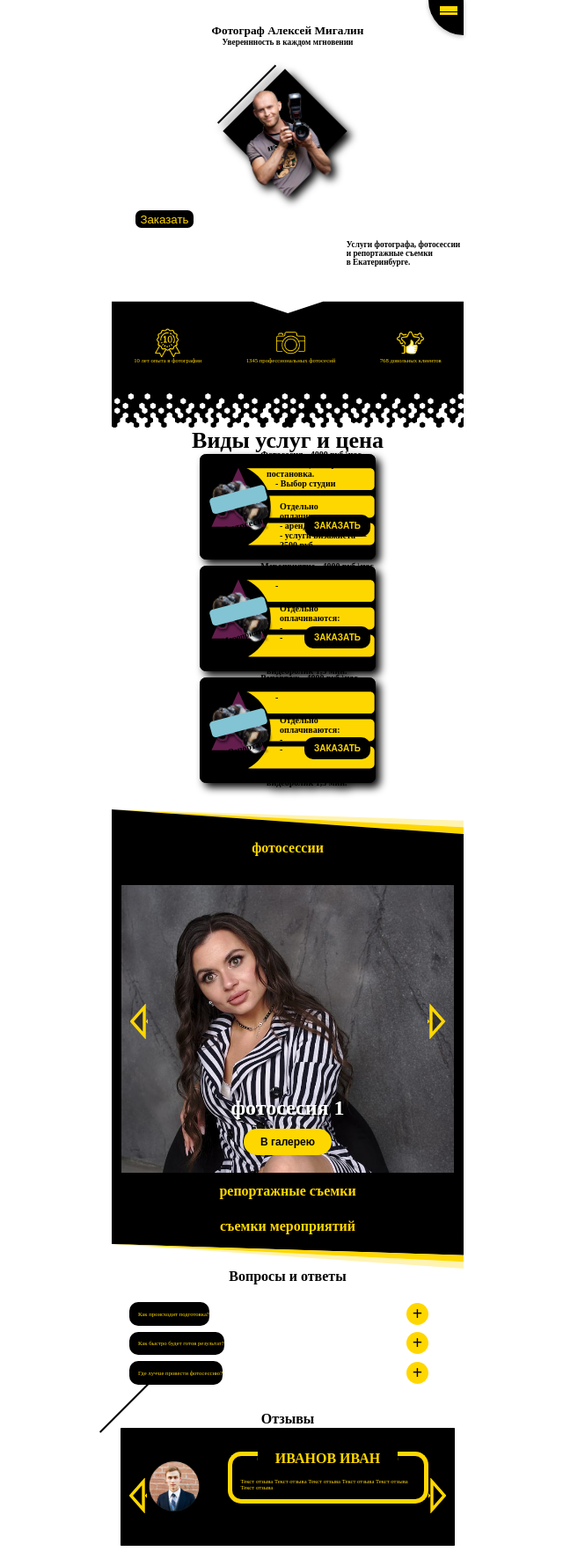
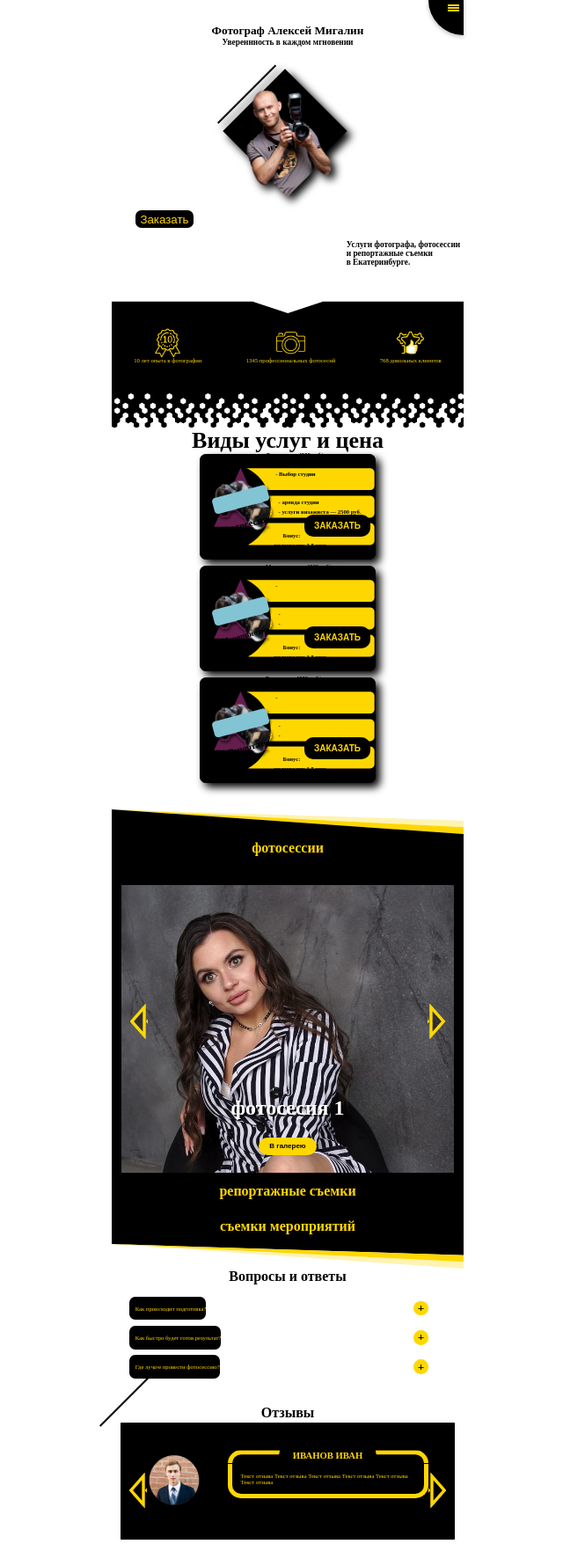
Before and after one commit to strnikolay/photographer-s-personal-website, a React (Create React App) app: page / in a window 1280 px wide. Shown: the whole page at 88% size, without its empty margins (313-953 px from the left). Built offline with nearby package versions, Linux system fonts and the light colour scheme; a web font is replaced by a local one.

Commit message:
26_01_24

```diff
--- a/src/components/FAQ/faq.css
+++ b/src/components/FAQ/faq.css
@@ -7,7 +7,7 @@
 .faq-wrapper .title {
     font-size: 2.4rem;
     font-weight: 600;
-    margin-bottom: 20px;
+    margin-bottom: 2rem;
 }
 
 details{
@@ -37,9 +37,9 @@ details > summary {
     display: flex;
     justify-content: flex-start;
     background-color: #000;
-    border-radius: 10px;
+    border-radius: 1rem;
     align-items: center;
-    padding-left: 10px;
+    padding-left: 1rem;
     color:var(--yellow);
     transition: transform 5s linear;
 }
@@ -47,11 +47,11 @@ details > summary {
 
 summary:before {
     content: "+";
-    width: 25px;
-    height: 25px;
+    width: 2.5rem;
+    height: 2.5rem;
     background-color: #ffd700;
     border-radius: 50%;
-    font-size: 20px;
+    font-size: 2rem;
     font-weight: bold;
     position: absolute;
     right: 40px;
--- a/src/components/gallery/gallery.css
+++ b/src/components/gallery/gallery.css
@@ -170,10 +170,10 @@ button {
   justify-content: center;
   align-items: center;
   background-color: var(--yellow);
-  font-size: 12px;
+  font-size: 1.2rem;
   font-weight: 700;
-  width: 100px;
-  height: 30px;
+  width: 10rem;
+  height: 3rem;
   text-align: center;
   position: absolute;
   bottom: 20px;
--- a/src/components/header/header.css
+++ b/src/components/header/header.css
@@ -34,7 +34,7 @@ li, a {
 }
 li {
     width: 23rem;
-    text-indent: 56px;
+    text-indent: 5.6rem;
 }
 a:focus {
     display: block;
@@ -56,12 +56,12 @@ a:focus {
 }
 
 #trigger, #burger, #burger:before, #burger:after {
-    right: 7px;
+    right: .7rem;
     position: absolute;
-    top: 7px;
+    top: .7rem;
     background: var(--yellow);
-    width: 20px;
-    height: 3px;
+    width: 2rem;
+    height: .3rem;
     transition: .2s ease;
     cursor: pointer;
     z-index: 3;
--- a/src/components/history/PoligonScreenSeparator.css
+++ b/src/components/history/PoligonScreenSeparator.css
@@ -2,10 +2,10 @@
 .PS .section-black {
   display: flex;
   background-color: #000;
-  background-size: auto 60px;
+  background-size: auto 6rem;
   background-repeat: repeat-x;
   background-position: center bottom;
-  padding-bottom: 0px;
+  padding-bottom: 0;
 }
 
 
--- a/src/components/reviews/reviews.css
+++ b/src/components/reviews/reviews.css
@@ -81,8 +81,8 @@
     left: 0;
     width: 100%;
     text-align: center;
-    font-size: 16px;
-    line-height: 25px;
+    font-size: 1.6rem;
+    line-height: 2.5rem;
     font-weight: bold;
     text-transform: uppercase;
     color: var(--yellow);
@@ -91,8 +91,8 @@
 .border-head:before {
     content: "";
     flex: 1;
-    height: 15px;
-    margin-right: 15px;
+    height: 1.5rem;
+    margin-right: 1.5rem;
     border-top: 5px solid var(--yellow);
     border-left: 5px solid var(--yellow);
     border-radius: 15px 0;
@@ -101,8 +101,8 @@
 .border-head:after {
     content: "";
     flex: 1;
-    height: 15px;
-    margin-left: 15px;
+    height: 1.5rem;
+    margin-left: 1.5rem;
     border-top: 5px solid #ffd700;
     border-right: 5px solid #ffd700;
     border-radius: 0 15px;
--- a/src/components/service/services.css
+++ b/src/components/service/services.css
@@ -76,28 +76,28 @@
 
 .desc{
     font-weight: 700;
-    font-size: 10px;
-    width: 190px;
+    font-size: 1rem;
+    width: 19rem;
     height: 130px;
     text-align: start;
     line-height: 11px;
 }
 
 .d1{
-    margin-left: 5px;
+    margin-left: .5rem;
 }
 
 .d2{
-    margin-left: 15px;
+    margin-left: 1.5rem;
 }
 
 .d3{
-    margin-left: 25px;
-    margin-bottom: 15px;
+    margin-left: 2.5rem;
+    margin-bottom: 1.5rem;
 }
 
 .d4{
-    margin-left: 30px;
+    margin-left: 3rem;
 }
 
 .d5{
```
